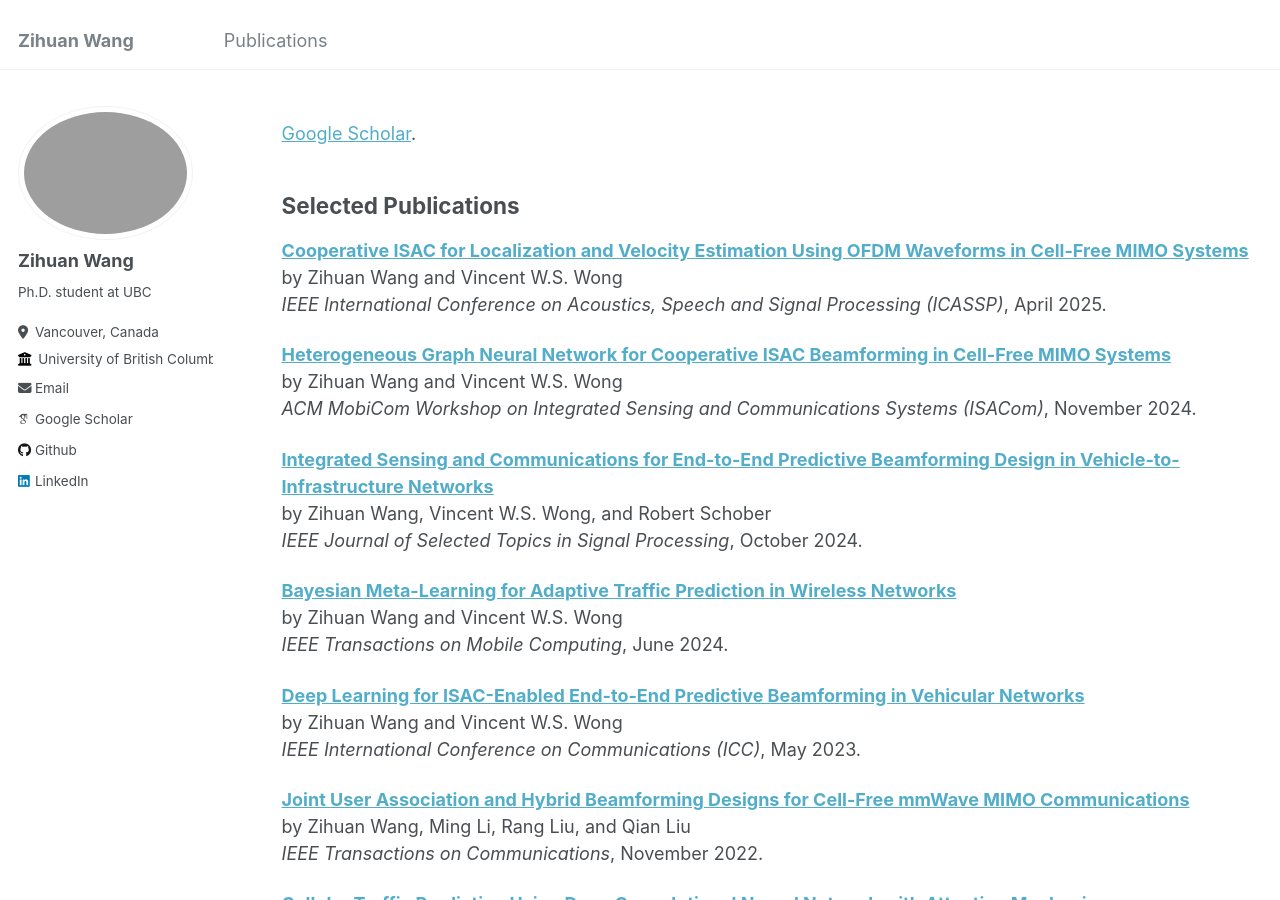
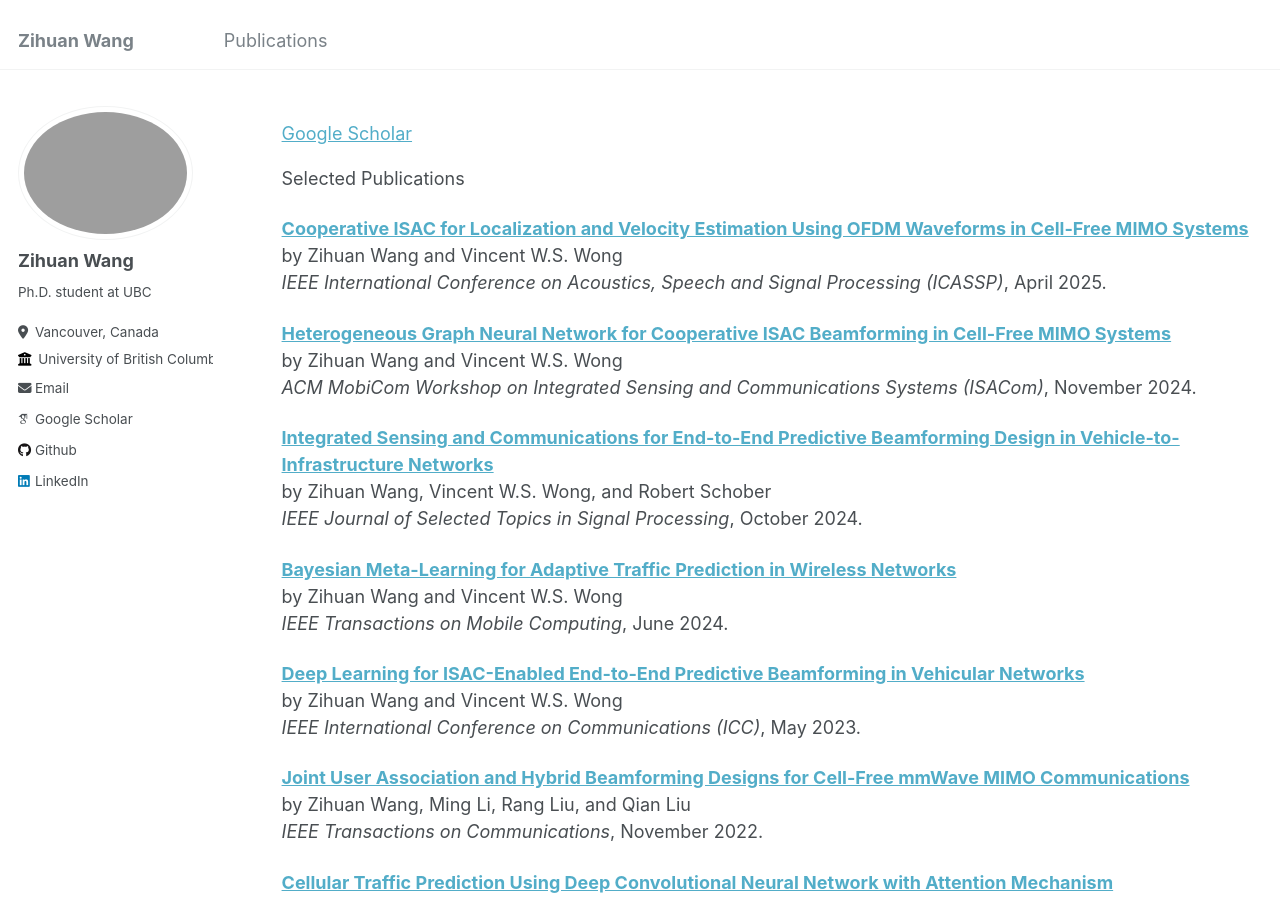
Before and after one commit to zihuanwang/zihuanwang.github.io, a Jekyll site: the page built from _pages/publications.md, in a window 1280 px wide and 900 px high. Built offline with Jekyll 4.4.1, drawn with Linux system fonts in a browser that asks for light colours; some web fonts are replaced.

Commit message:
Update publications.md

```diff
--- a/_pages/publications.md
+++ b/_pages/publications.md
@@ -6,12 +6,12 @@
 ---
 
 {% if site.author.googlescholar %}
-  <div class="wordwrap"><a href="{{site.author.googlescholar}}">Google Scholar</a>.</div>
+  <div class="wordwrap"><a href="{{site.author.googlescholar}}">Google Scholar</a></div>
 {% endif %}
 
 
 Selected Publications
-------
+
 [**Cooperative ISAC for Localization and Velocity Estimation Using OFDM Waveforms in Cell-Free MIMO Systems**](http://zihuanwang.github.io/files/WW-ICASSP-2025.pdf)<br>
 by Zihuan Wang and Vincent W.S. Wong <br>
 *IEEE International Conference on Acoustics, Speech and Signal Processing (ICASSP)*, April 2025.
```
